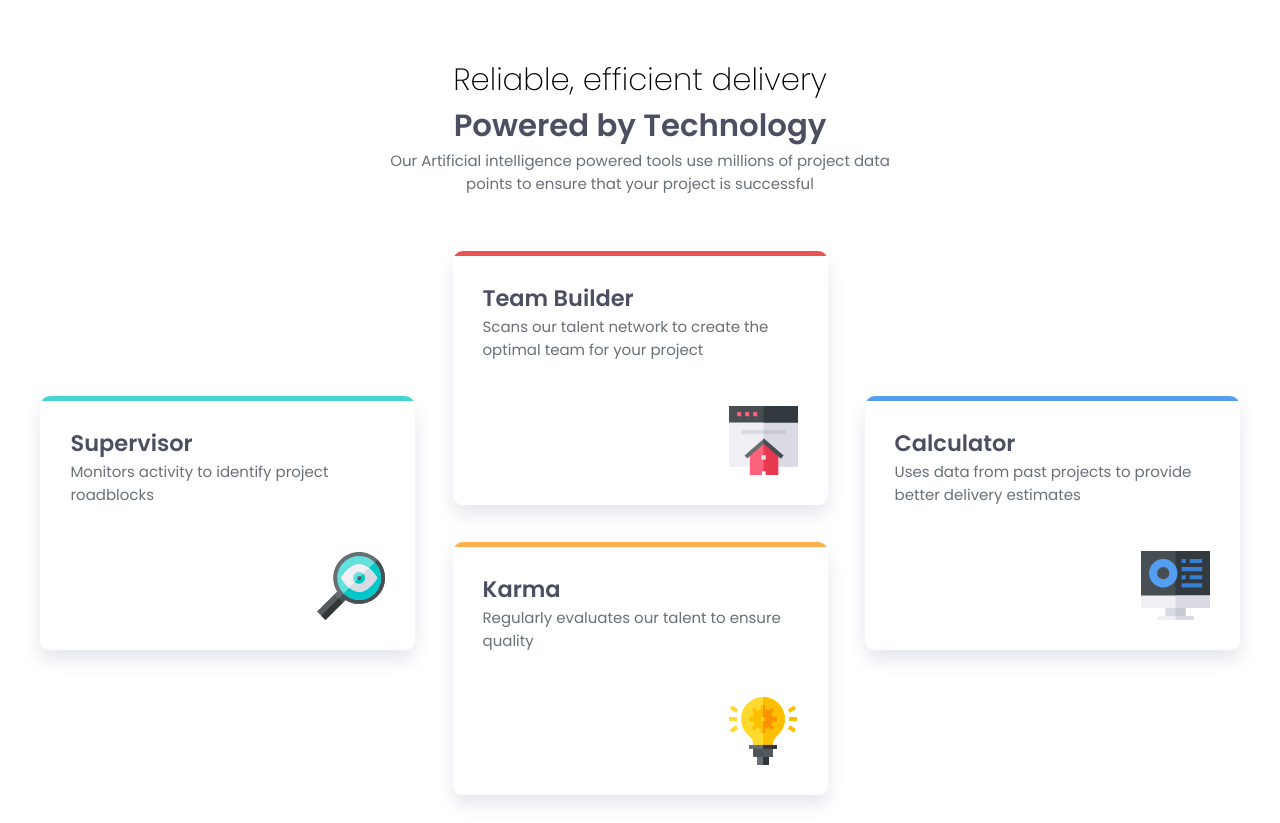
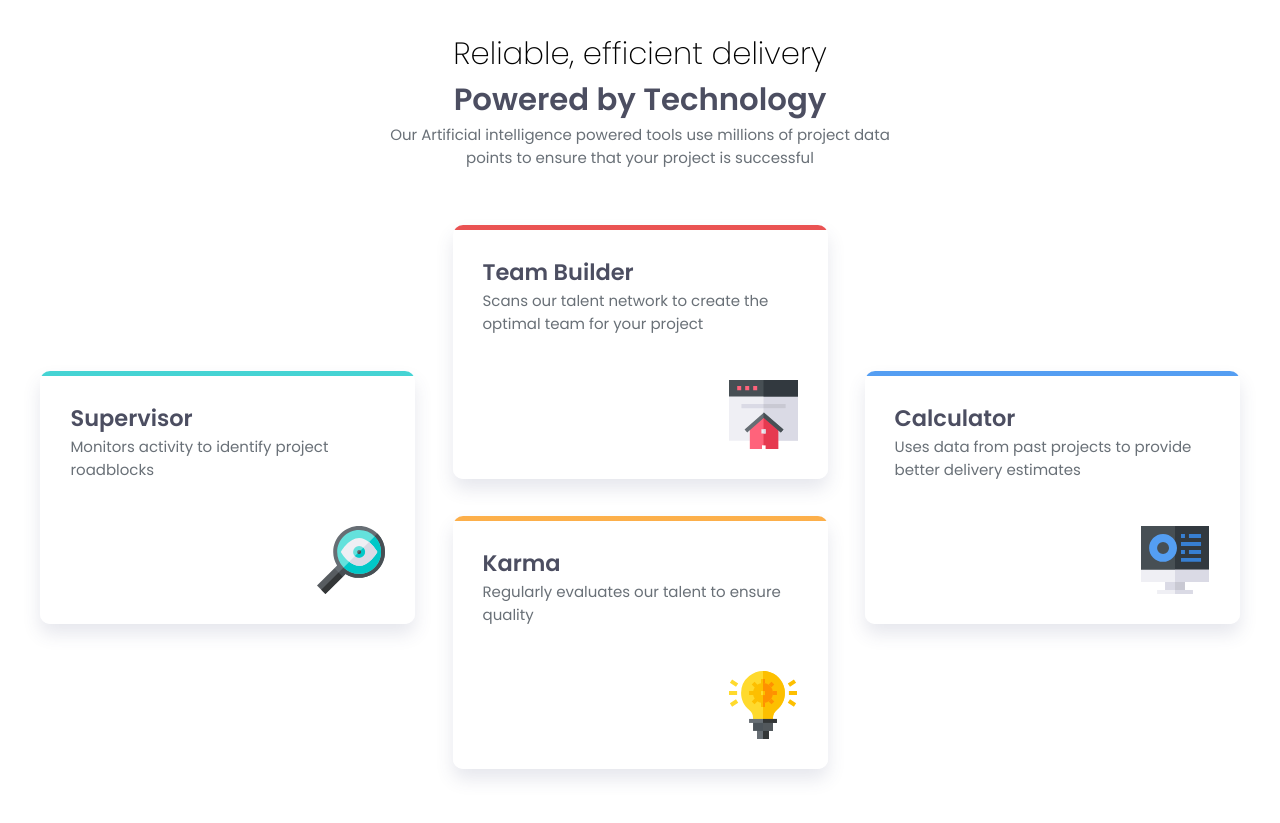
Before and after one commit to amShuri/four-card-feature-section, a plain HTML site: page index.html in a window 1280 px wide. After the commit the page ends 800 px from the top, so only its background shows below. Drawn offline with Linux system fonts and the light colour scheme.

Commit message:
refactor: remove usage of margins on large screens

```diff
--- a/index.html
+++ b/index.html
@@ -11,6 +11,7 @@
   <link rel="stylesheet" href="./style.css">
 </head>
 <body>
+  <div class="wrapper">
     <main>
       <header class="header">
         <h1 class="header__title">Reliable, efficient delivery <span>Powered by Technology</span></h1>
@@ -41,5 +42,6 @@
         </article>
       </section>
     </main>
+  </div>
 </body>
 </html>
--- a/style.css
+++ b/style.css
@@ -160,6 +160,23 @@ body {
 }
 
 @media screen and (min-width: 80rem) {
+  body {
+    margin: 0;
+  }
+
+  .wrapper {
+    height: 100vh;
+
+    display: flex;
+    align-items: center;
+    justify-content: center;
+  }
+
+  .header {
+    margin: 0 auto;
+    margin-bottom: 3.77rem;
+  }
+
   .cards__section {
     align-items: center;
     justify-content: center;
```
Lines whose indentation alone changed are shown as unchanged.
